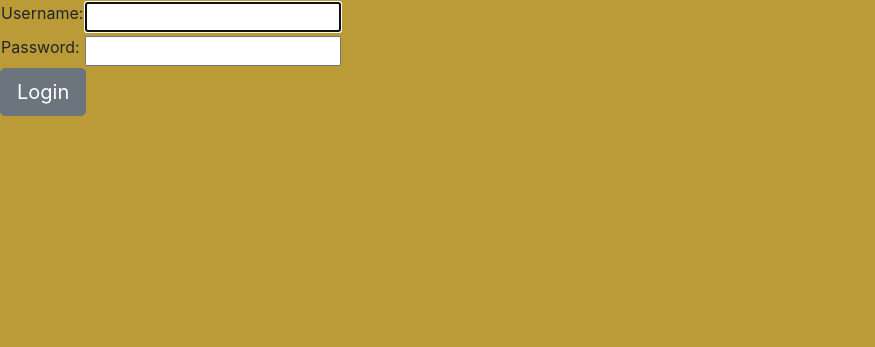
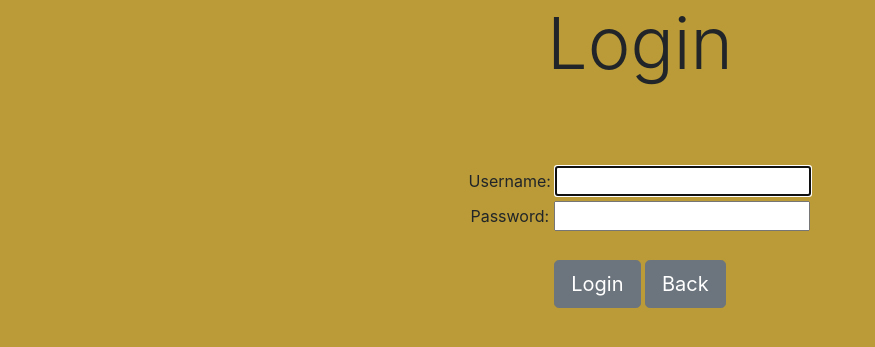
Before and after one commit to jbrown32597/dbproject, a Django app: page /login/ in a window 1280 px wide. Shown: the part 56-403 px from the top of the page, without its empty margins (0-875 px from the left). Run offline with Django 3.2, Linux system fonts and the light colour scheme; some libraries are stand-ins or nearby versions.

Commit message:
Prettified some pages

```diff
--- a/events/templates/base.html
+++ b/events/templates/base.html
@@ -9,6 +9,9 @@
         <style>
         body {
           background-color: #BA9B37;
+        }
+        ul {
+          list-style-type: none;
         }
         </style>
         {% block head %}
--- a/events/templates/events/listUniversities.html
+++ b/events/templates/events/listUniversities.html
@@ -5,7 +5,9 @@
 {% endblock %}
 
 {% block body %}
-<ul>
+<h1 class="display-3 text-center">Universities</h1>
+<br><br><br>
+<ul class="text-center list-unstyled">
     <a class="btn btn-lg btn-secondary" href="{% url 'events:addUniversity' %}">Add a University</a>
     {% for university in object_list %}
         <li><a href="{% url 'events:viewUniversity' university.pk %}">{{ university.name }}</a></li>
--- a/events/templates/events/login.html
+++ b/events/templates/events/login.html
@@ -5,18 +5,23 @@
 {% endblock %}
 
 {% block body %}
-<form method="post" action="{% url 'events:login' %}">
+<h1 class="display-3 text-center">Login</h1>
+<br><br><br>
+<form class="text-center" method="post" action="{% url 'events:login' %}">
     {% csrf_token %}
-    <table>
-        <tr>
-            <td>{{ form.username.label_tag }}</td>
-            <td>{{ form.username }}</td>
-        </tr>
-        <tr>
-            <td>{{ form.password.label_tag }}</td>
-            <td>{{ form.password }}</td>
-        </tr>
-    </table>
-    <button class="btn btn-lg btn-secondary" type="submit">Login</button>
+    {{ form.non_field_errors }}
+    <div class="fieldWrapper">
+        {{ form.username.errors }}
+        {{ form.username.label_tag }}
+        {{ form.username }}
+    </div>
+    <div class="fieldWrapper">
+        {{ form.password.errors }}
+        {{ form.password.label_tag }}
+        {{ form.password }}
+    </div>
+    <br>
+    <button class="btn btn-lg btn-secondary col-auto" type="submit">Login</button>
+    <a href="{% url 'events:welcome' %}" class="btn btn-lg btn-secondary col-auto">Back</a>
 </form>
 {% endblock %}
```
Also changed, not shown: events/templates/events/addUniversity.html (+23 -2 lines), events/templates/events/register.html (+15 -1 lines).
